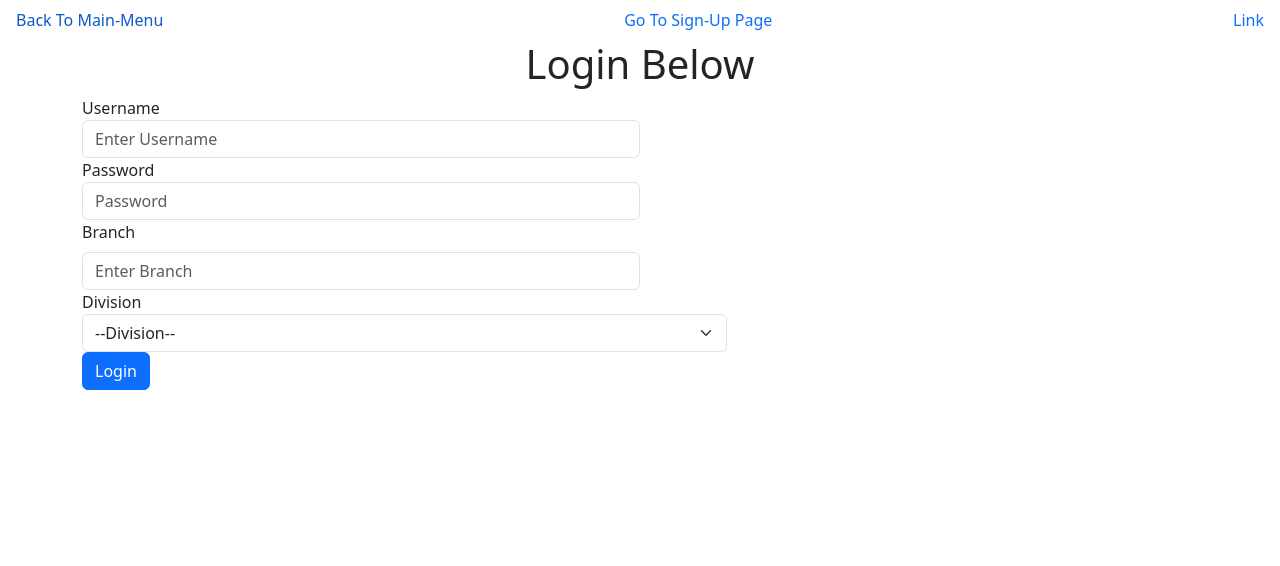
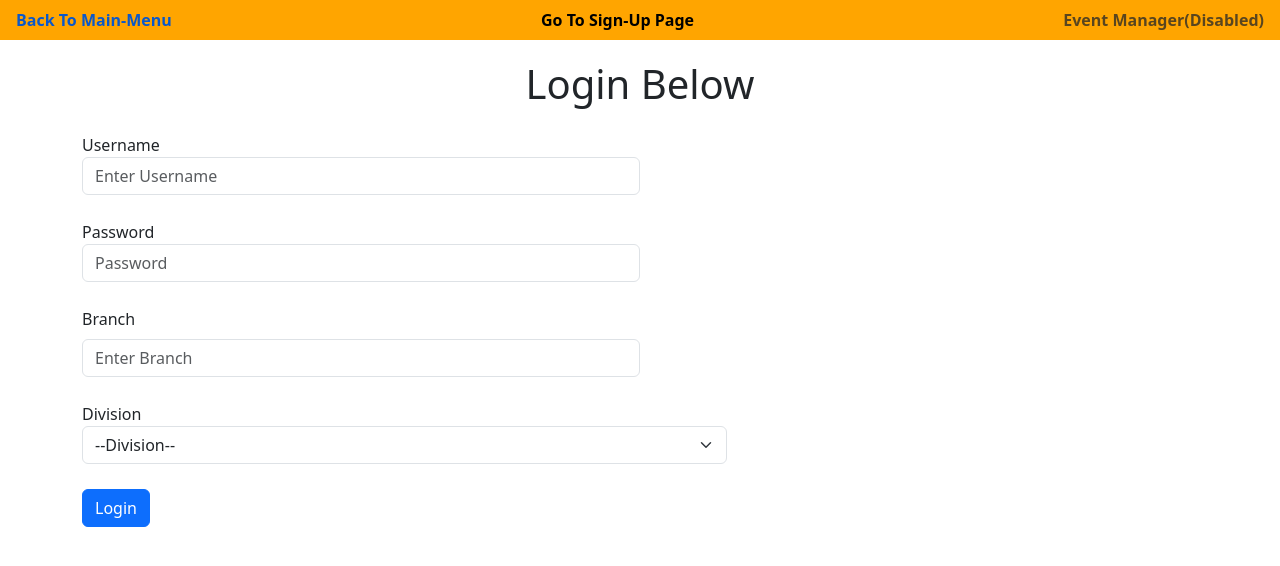
Before and after one commit to AyushSNair/Event-Management-System, a PHP site: page /loginsystem/login.php in a window 1280 px wide. Shown: the top 566 px of the page. Run offline with PHP 8.4, Linux system fonts and the light colour scheme.

Commit message:
Added some CSS styles to nav-bar

```diff
--- a/login.php
+++ b/login.php
@@ -40,13 +40,33 @@ else{
 .nav{
   display: flex;
   justify-content: space-between;
+  background-color: orange;
 }
 
 .semester-class{
   width: 645px;
 }
+.nav-link{
+  color: black;
+}
+.text-center{
+  margin-top: 20px;
+}
 
+.form-group{
+  margin-top: 25px;
+}
 
+.form-outline{
+  margin-top: 25px;
+}
+
+.semester-class{
+  margin-top: 25px;
+}
+.btn {
+  margin-top: 25px;
+}
 </style>
 
   </head>
@@ -54,14 +74,16 @@ else{
 <div class=sign-nav-flex>
   <ul class="nav">
   <li class="nav-item">
-    <a class="nav-link active" aria-current="page" href="http://127.0.0.1:5500/Main-Menu.html">Back To Main-Menu</a>
+    <a class="nav-link active" aria-current="page" href="http://127.0.0.1:5500/Main-Menu.html"><strong>Back To Main-Menu</strong></a>
   </li>
   <li class="nav-item">
-    <a class="nav-link" href="http://localhost/loginsystem/signup.php">Go To Sign-Up Page</a>
+    <a class="nav-link" href="http://localhost/loginsystem/signup.php"><strong>Go To Sign-Up Page</strong></a>
   </li>
   <li class="nav-item">
-    <a class="nav-link" href="#">Link</a>
-  </li>
+          <a class="nav-link disabled" aria-disabled="true"
+            ><strong>Event Manager(Disabled)</strong></a
+          >
+        </li>
   </ul>
 
   <?php
```
Also changed, not shown: signup.php (+17 -4 lines).
